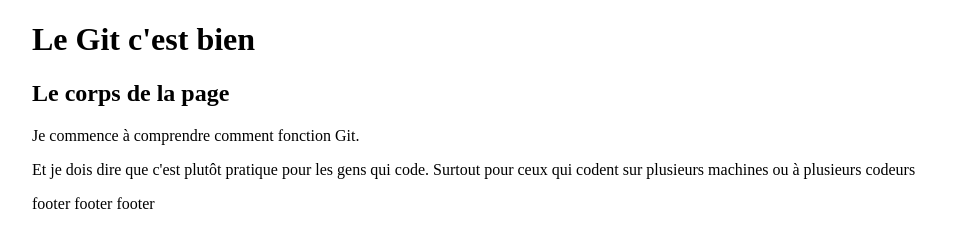
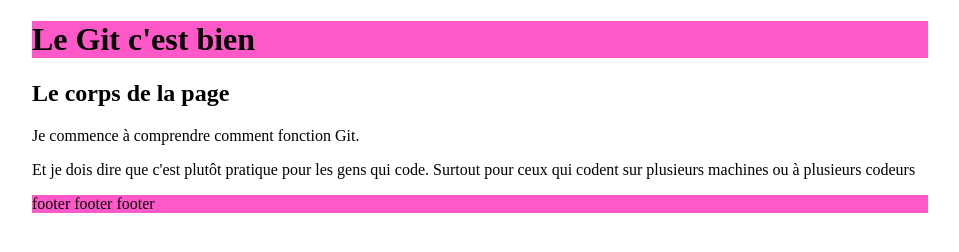
Before and after one commit to bakeli/Html_css, a plain HTML site: page index.html in a window 1280 px wide. Shown: the whole page, without its empty margins (160-1119 px from the left). Drawn offline with Linux system fonts and the light colour scheme.

Commit message:
Css du footer

```diff
--- a/style.css
+++ b/style.css
@@ -2,3 +2,11 @@ body{
 	margin: auto;
 	width:70%;
 }
+
+footer{
+	background-color:#ff59c9;
+}
+
+header{
+	background-color:#ff59c9;
+}
```
